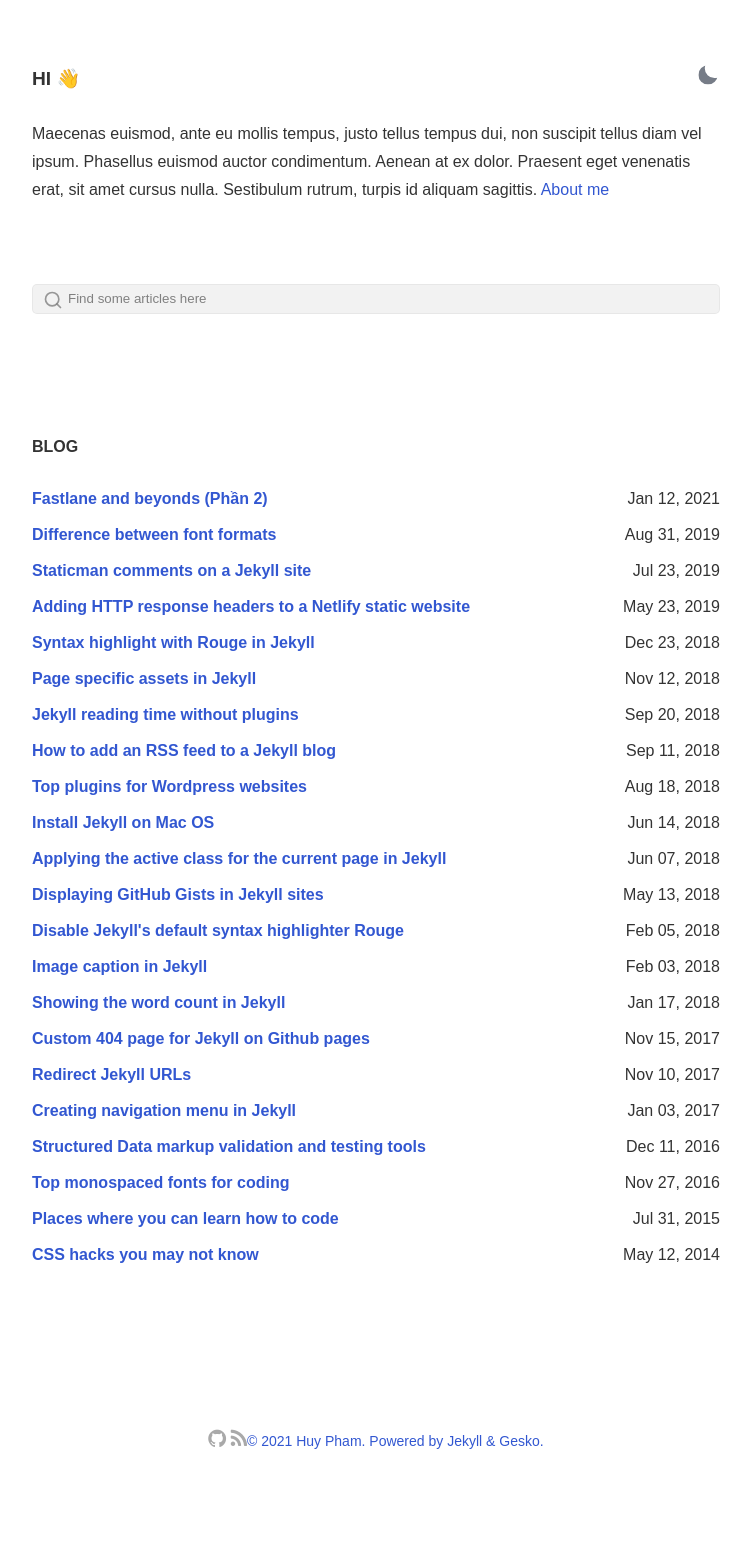
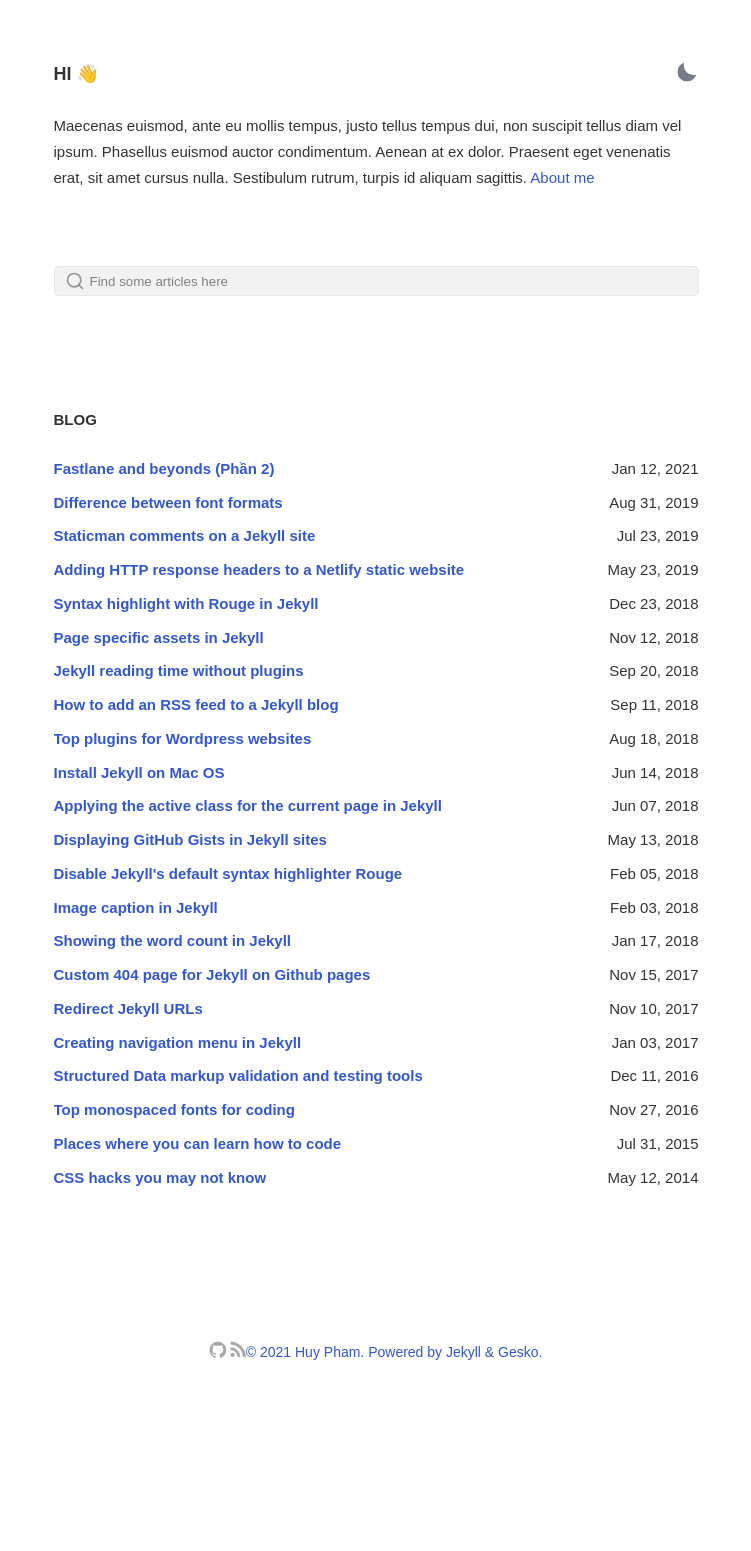
Before and after one commit to coder7eeN/coder7eeN.github.io, a Jekyll site: the page built from index.html, in a window 1280 px wide. Shown: the whole page, without its empty margins (264-1015 px from the left). Built offline with Jekyll 4.4.1, drawn with Linux system fonts in a browser that asks for light colours; some web fonts are replaced; after the commit the page ends 1456 px from its top, so only the background shows below that.

Commit message:
chore: change font

```diff
--- a/_config.yml
+++ b/_config.yml
@@ -2,7 +2,7 @@
 title: coder seventeen
 description: >-
   just a minimalist, personal blog
-googlewebfonts: Be+Vietnam:wght@400 #more size: wght@300;500;700
+googlewebfonts: Be+Vietnam:wght@300 #more size: wght@300;500;700
 
 lang: en-US
 timezone: Ho_Chi_Minh
--- a/_sass/_main.scss
+++ b/_sass/_main.scss
@@ -9,7 +9,7 @@
 }
 
 html {
-	font-size: 16px;
+	font-size: 15px;
 }
 
 #theme-toggle {
```
